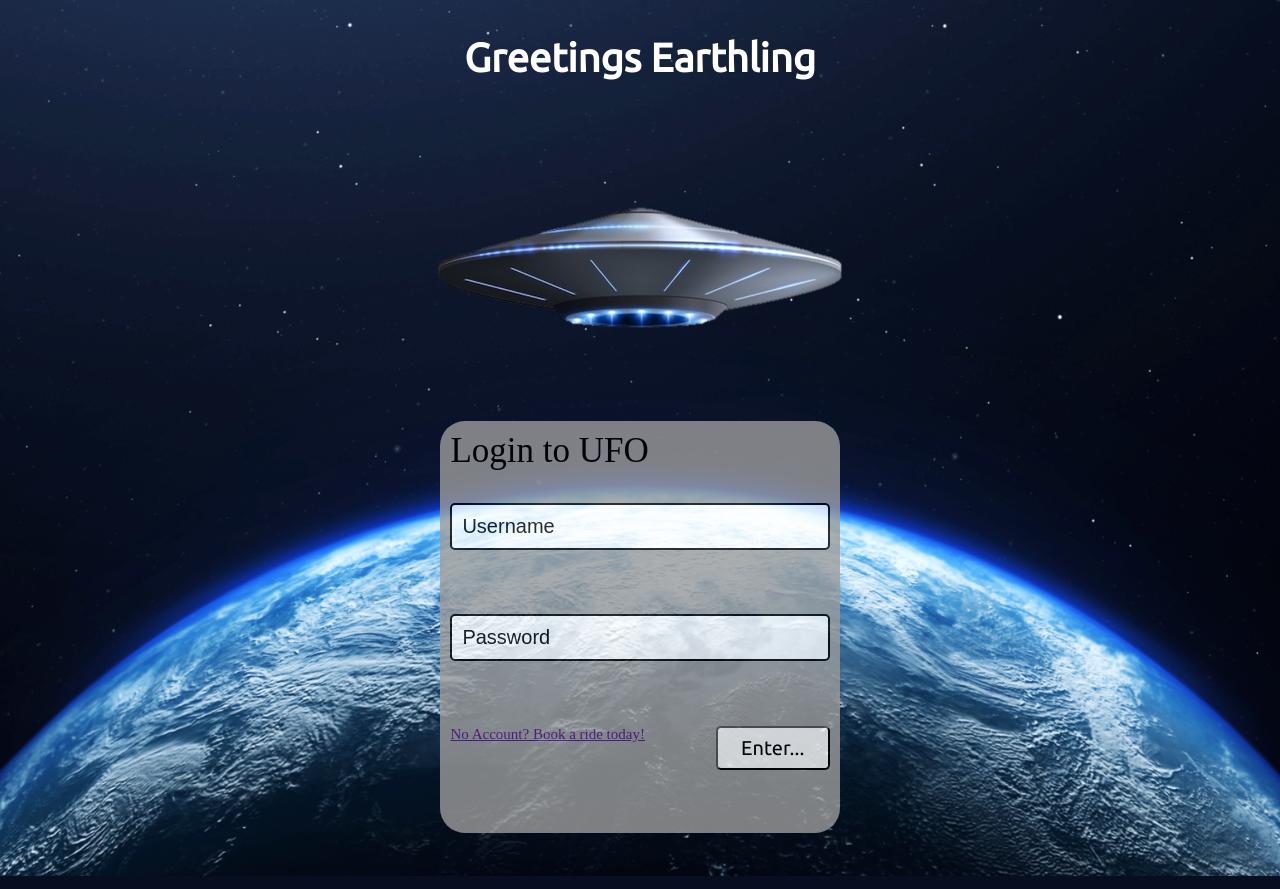
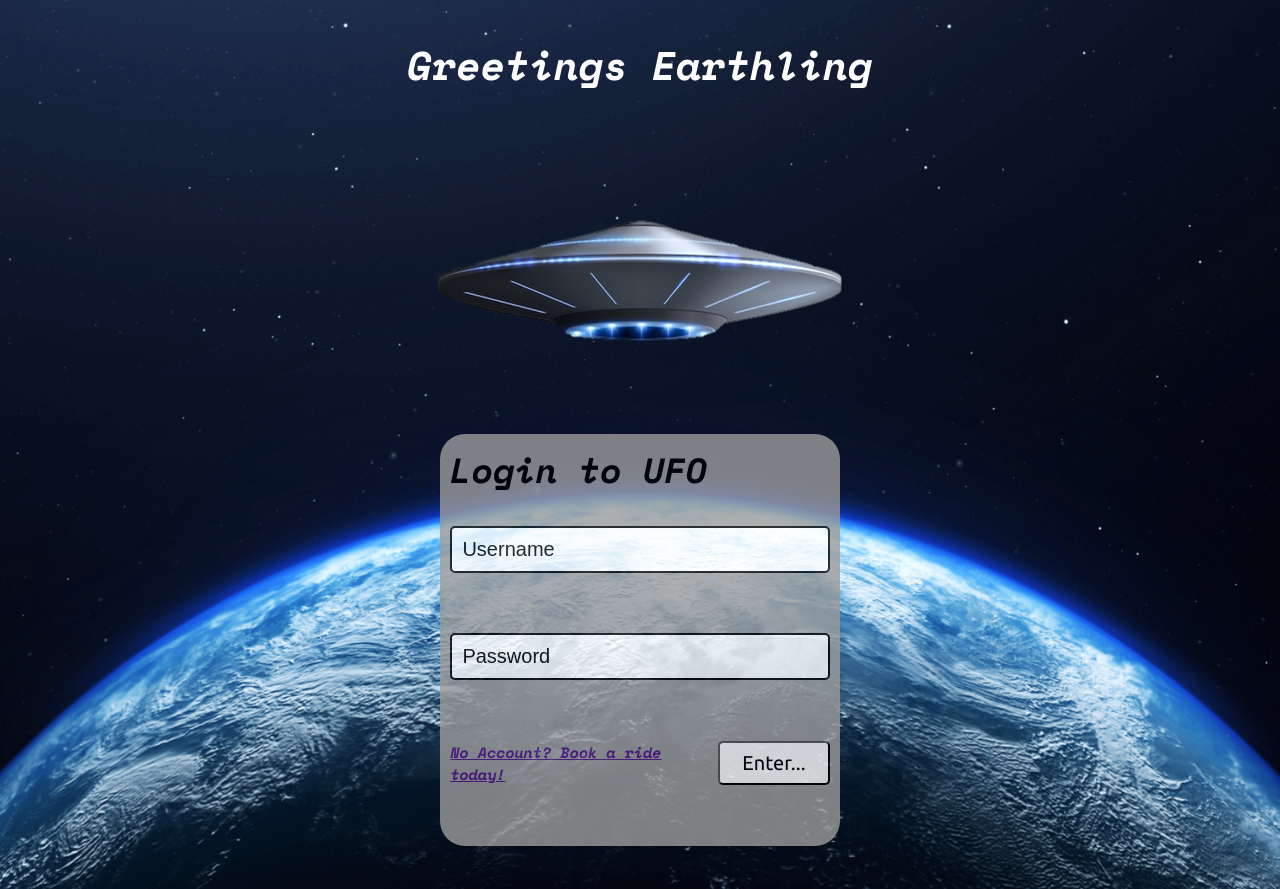
Before and after one commit to guigocamara/Contact-Manager, a PHP site: page / in a window 1280 px wide. Run offline with PHP 8.4, Linux system fonts and the light colour scheme.

Commit message:
updating styling site-wide

```diff
--- a/css/loginregistration.css
+++ b/css/loginregistration.css
@@ -1,3 +1,6 @@
+
+@import url('https://fonts.googleapis.com/css2?family=Space+Mono:ital,wght@1,700&display=swap');
+
 html
 {
   width: 100%;
@@ -12,6 +15,8 @@ body
   display: flex;
   flex-direction: column;
   align-items: center;
+  font-family: 'Space Mono', monospace;
+
 }
 
 .formHidden{
@@ -111,6 +116,11 @@ body
   flex-direction: row;
   justify-content: space-between;
 
+}
+
+#loginTitle
+{
+  font-family: 'Space Mono', monospace;
 }
 
 ::placeholder{
```
Also changed, not shown: css/contacts.css (+9 -0 lines).
